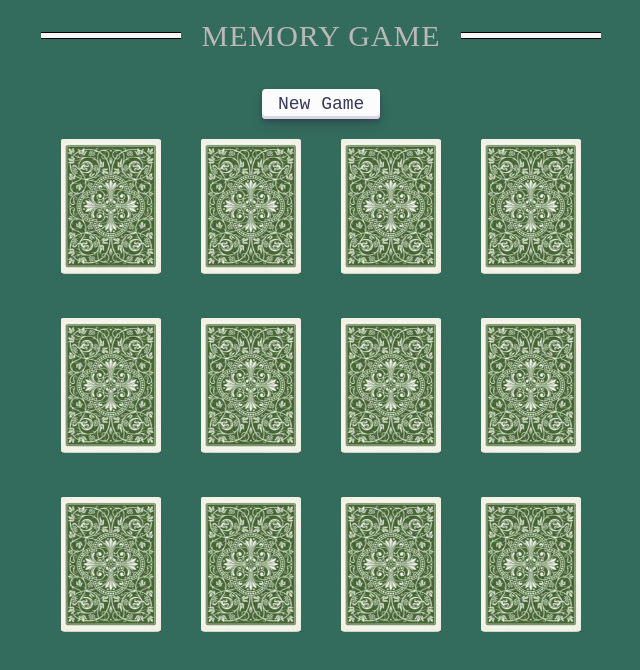
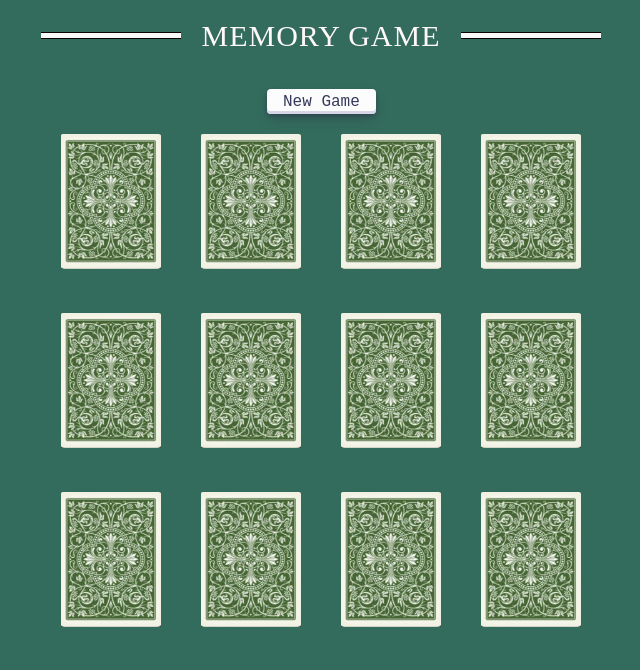
Before and after one commit to johnathew/memory_game, a React (Vite) app: page / in a window 1280 px wide. Shown: the top 670 px of the page, without its empty margins (319-959 px from the left). Built offline with nearby package versions, Linux system fonts and the light colour scheme.

Commit message:
added external links

```diff
--- a/src/App.css
+++ b/src/App.css
@@ -14,3 +14,51 @@ body {
   @media (max-width: 600px) {
   }
 }
+
+button {
+  align-items: center;
+  appearance: none;
+  background-color: #fcfcfd;
+  border-radius: 4px;
+  border-width: 0;
+  box-shadow: rgba(45, 35, 66, 0.4) 0 2px 4px,
+    rgba(45, 35, 66, 0.3) 0 7px 13px -3px, #d6d6e7 0 -3px 0 inset;
+  box-sizing: border-box;
+  color: #36395a;
+  cursor: pointer;
+  display: inline-flex;
+  font-family: "JetBrains Mono", monospace;
+  height: 25px;
+  justify-content: center;
+  line-height: 1;
+  list-style: none;
+  overflow: hidden;
+  padding-left: 16px;
+  padding-right: 16px;
+  position: relative;
+  text-align: left;
+  text-decoration: none;
+  transition: box-shadow 0.15s, transform 0.15s;
+  user-select: none;
+  -webkit-user-select: none;
+  touch-action: manipulation;
+  white-space: nowrap;
+  will-change: box-shadow, transform;
+  font-size: 1rem;
+}
+
+button:focus {
+  box-shadow: #d6d6e7 0 0 0 1.5px inset, rgba(45, 35, 66, 0.4) 0 2px 4px,
+    rgba(45, 35, 66, 0.3) 0 7px 13px -3px, #d6d6e7 0 -3px 0 inset;
+}
+
+button:hover {
+  box-shadow: rgba(45, 35, 66, 0.4) 0 4px 8px,
+    rgba(45, 35, 66, 0.3) 0 7px 13px -3px, #d6d6e7 0 -3px 0 inset;
+  transform: translateY(-2px);
+}
+
+button:active {
+  box-shadow: #d6d6e7 0 3px 7px inset;
+  transform: translateY(2px);
+}
--- a/src/Components/Card/index.tsx
+++ b/src/Components/Card/index.tsx
@@ -67,7 +67,6 @@ export const Card = ({ cardInfo, cardFace, setOptions, options, setFlippedStates
             <div
                 role="button"
                 tabIndex={0}
-                aria-label={`Card ${index + 1} front`}
                 onKeyDown={(e) => {
                     if (e.key === 'Enter' || e.key === ' ') {
                         selectHandler(cardInfo);
@@ -82,12 +81,7 @@ export const Card = ({ cardInfo, cardFace, setOptions, options, setFlippedStates
                 />
             </div>
             {/* front component */}
-            <div
-                role="button"
-                aria-label={`Card ${index + 1} front`}
-            >
-                <img src={cardFace} alt={`Card ${index + 1} front`} className={styles.card} />
-            </div>
+            <img src={cardFace} alt={`Card ${index + 1} front`} className={styles.card} />
         </ReactCardFlip>
     );
 };
--- a/src/Components/Cards/Cards.module.css
+++ b/src/Components/Cards/Cards.module.css
@@ -8,7 +8,7 @@
   text-align: center;
   font-size: 30px;
   font-weight: 300;
-  color: #bdb8b8;
+  color: #fff8f8;
   letter-spacing: 1px;
   text-transform: uppercase;
 
@@ -81,7 +81,7 @@
   touch-action: manipulation;
   white-space: nowrap;
   will-change: box-shadow, transform;
-  font-size: 18px;
+  font-size: 1rem;
 }
 
 .button-30:focus {
--- a/src/Components/Cards/index.tsx
+++ b/src/Components/Cards/index.tsx
@@ -43,7 +43,7 @@ const Cards = () => {
                     <h1>Memory Game</h1>
                 </div>
                 <div className={styles.buttonDiv}>
-                    <button className={styles['button-30']} onClick={newGame}>New Game</button>
+                    <button onClick={newGame}>New Game</button>
                 </div>
                 <div className={styles.gridStyle}>
                     {cards?.map((card, index) => {
--- a/src/Components/WonModal/Won.module.css
+++ b/src/Components/WonModal/Won.module.css
@@ -2,7 +2,7 @@ dialog {
   z-index: 10;
   position: absolute;
   background-color: rgb(37, 58, 110);
-  max-width: 20rem;
+  max-width: 23rem;
   padding: 1rem;
   text-align: center;
   color: white;
@@ -10,6 +10,10 @@ dialog {
   line-height: 1.5rem;
   border-radius: 0.5rem;
   box-shadow: 0 0 0.5rem 0.25rem hsl(0 0% 0% / 10%);
+  text-align: center;
+  line-height: 1.5rem;
+  border-radius: 0.5rem;
+  font-size: 1.2rem;
 }
 
 dialog::backdrop {
@@ -24,3 +28,12 @@ dialog button {
   margin-left: 10px;
   border-radius: 10px;
 }
+
+.extLinks {
+  display: flex;
+  padding-top: 10px;
+}
+
+a {
+  text-decoration: none;
+}
--- a/src/Components/WonModal/index.tsx
+++ b/src/Components/WonModal/index.tsx
@@ -1,14 +1,24 @@
 import { forwardRef } from "react"
 import styles from "./Won.module.css"
 
-const WonModal = forwardRef<HTMLDialogElement, {}>(function WonModal(_, ref) {
+const WonModal = forwardRef<HTMLDialogElement>(function WonModal(_, ref) {
 
     return (
-        <dialog ref={ref} className={styles.win}>
+        <dialog ref={ref}>
             <form method="dialog" className={styles.dialogForm}>
-                <button>X</button>
-                <p>You did it! Congratulations, if you are reading this message, you did it. You completed one of the most technologically complex puzzles of this generation. To view the code that brought you this magnificent, beautiful, amazing video game, please click here. </p>
+                <button>&#9932;</button>
+                <p>You did it! You completed one of the most technologically complex puzzles of this generation.
+                    To view the code that brought you this magnificent, beautiful, and elegant memory game please click the link below.
+                </p>
             </form>
+            <div className={styles.extLinks}>
+                <a href="https://github.com/johnathew/memory_game" target="_blank">
+                    <button>Code</button>
+                </a>
+                <a href="https://jaksresume.netlify.app/" target="_blank">
+                    <button>Portfolio</button>
+                </a>
+            </div>
         </dialog>
 
     )
```
Also changed, not shown: 2 other files (tests, documents, lock files or other folders).
